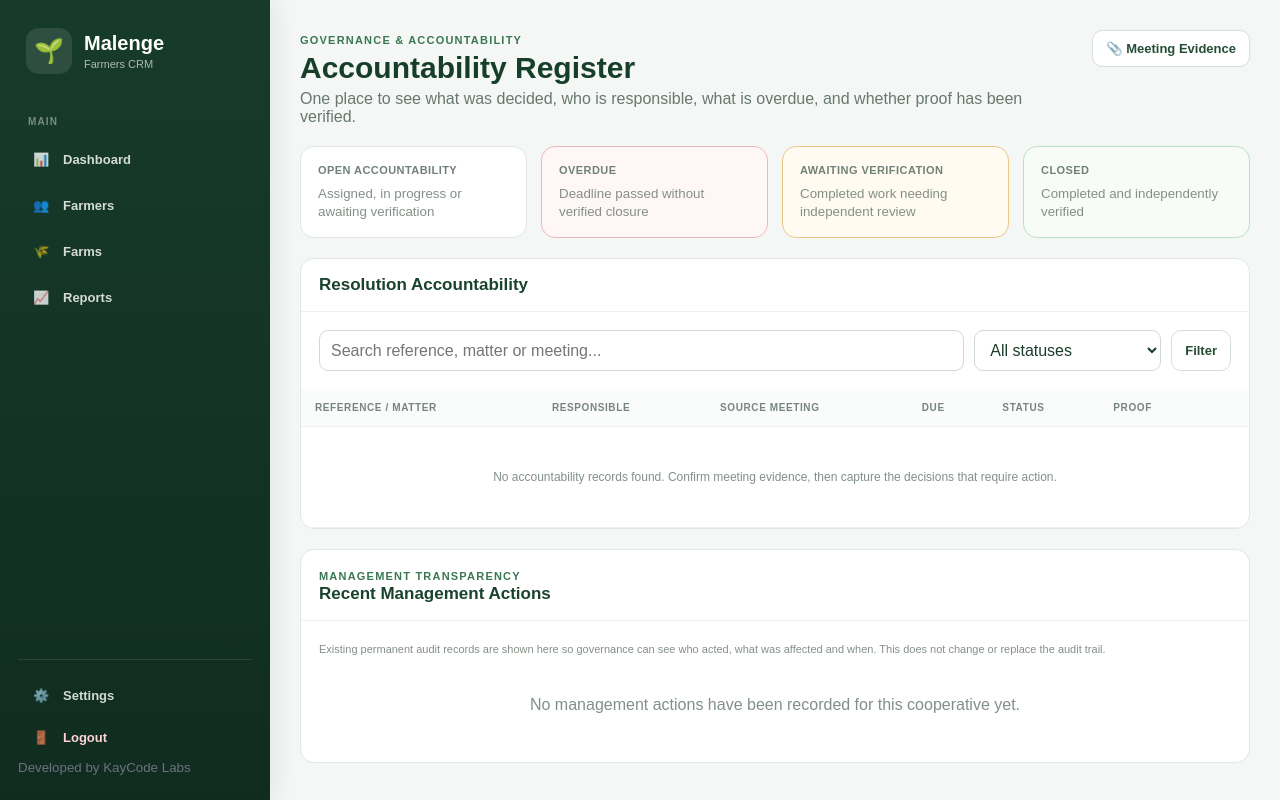
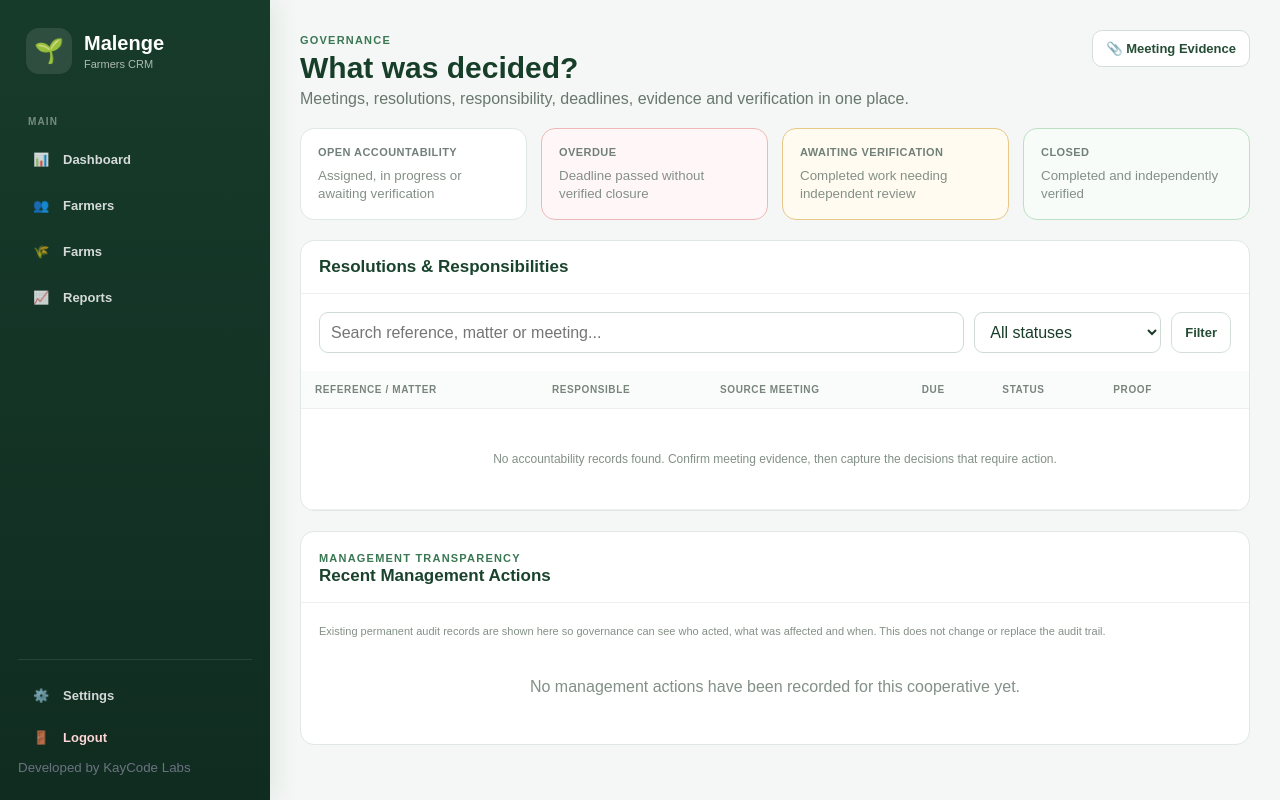
Before and after one commit to kaykwanele22/malengefarmerscrm, a Flask app: template templates/accountability_register.html in a window 1280 px wide. Run offline with Flask 3, Linux system fonts and the light colour scheme; the template is opened without the code that fills it, so the values that code supplies are empty.

Commit message:
H29: Simplify Governance language

```diff
--- a/templates/accountability_register.html
+++ b/templates/accountability_register.html
@@ -1,10 +1,10 @@
 {% extends "base.html" %}
-{% block title %}Accountability Register | Malenge Farmers CRM{% endblock %}
+{% block title %}Governance | Malenge Farmers CRM{% endblock %}
 {% block extra_css %}<link rel="stylesheet" href="{{ url_for('static', filename='css/accountability.css') }}">{% endblock %}
 {% block content %}
 <div class="acc-page">
   <div class="acc-head">
-    <div><span class="acc-eyebrow">Governance &amp; Accountability</span><h1>Accountability Register</h1><p>One place to see what was decided, who is responsible, what is overdue, and whether proof has been verified.</p></div>
+    <div><span class="acc-eyebrow">Governance</span><h1>What was decided?</h1><p>Meetings, resolutions, responsibility, deadlines, evidence and verification in one place.</p></div>
     <div class="acc-actions"><a class="acc-btn" href="{{ url_for('meetings_list') }}">📎 Meeting Evidence</a>{% if can_record_resolutions %}<a class="acc-btn primary" href="{{ url_for('add_resolution') }}">+ Capture Resolution</a>{% endif %}</div>
   </div>
 
@@ -16,7 +16,7 @@
   </div>
 
   <section class="acc-card">
-    <div class="acc-card-head"><h2>Resolution Accountability</h2></div>
+    <div class="acc-card-head"><h2>Resolutions &amp; Responsibilities</h2></div>
     <div class="acc-card-body">
       <form class="acc-search" method="GET">
         <input name="search" value="{{ search or '' }}" placeholder="Search reference, matter or meeting...">
```
